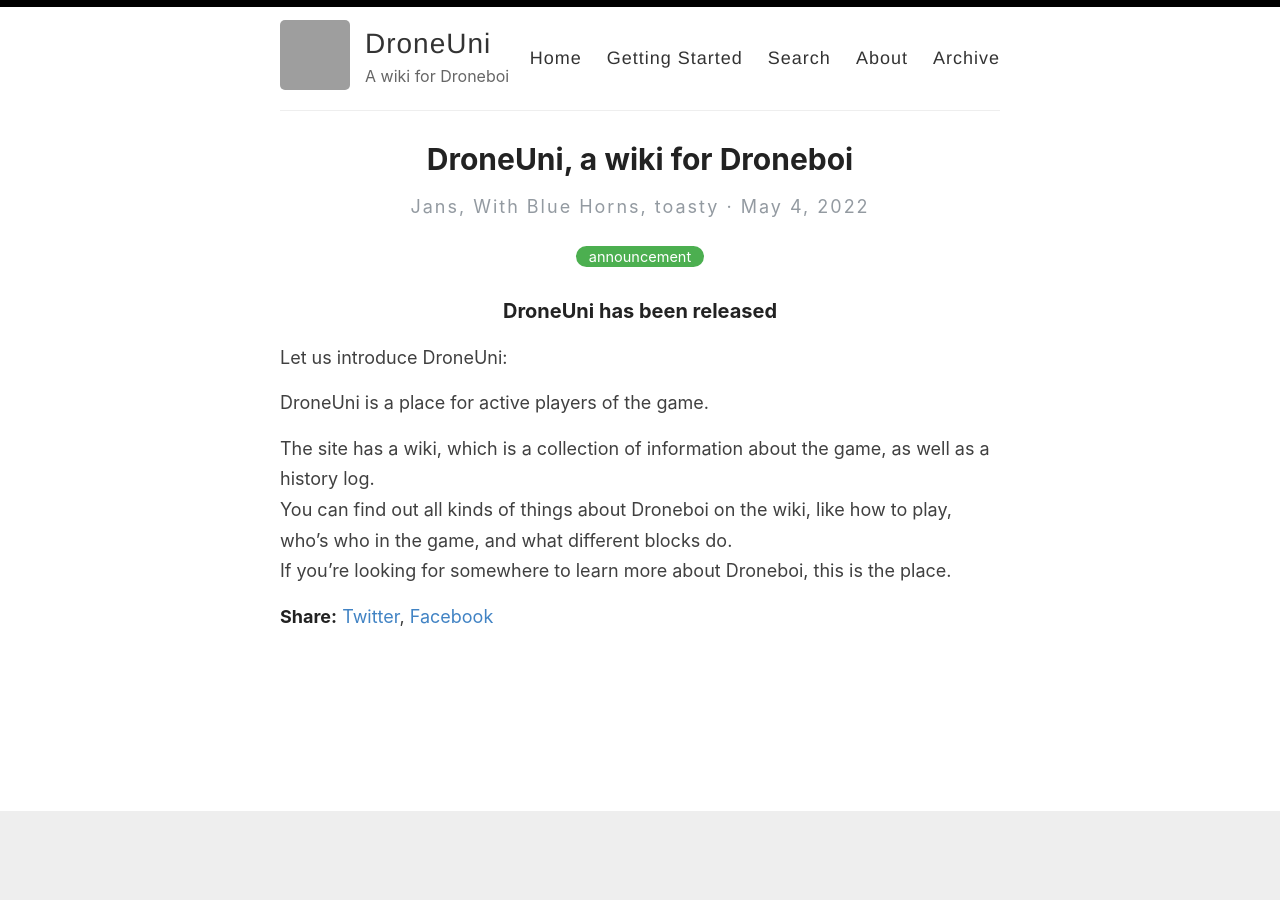
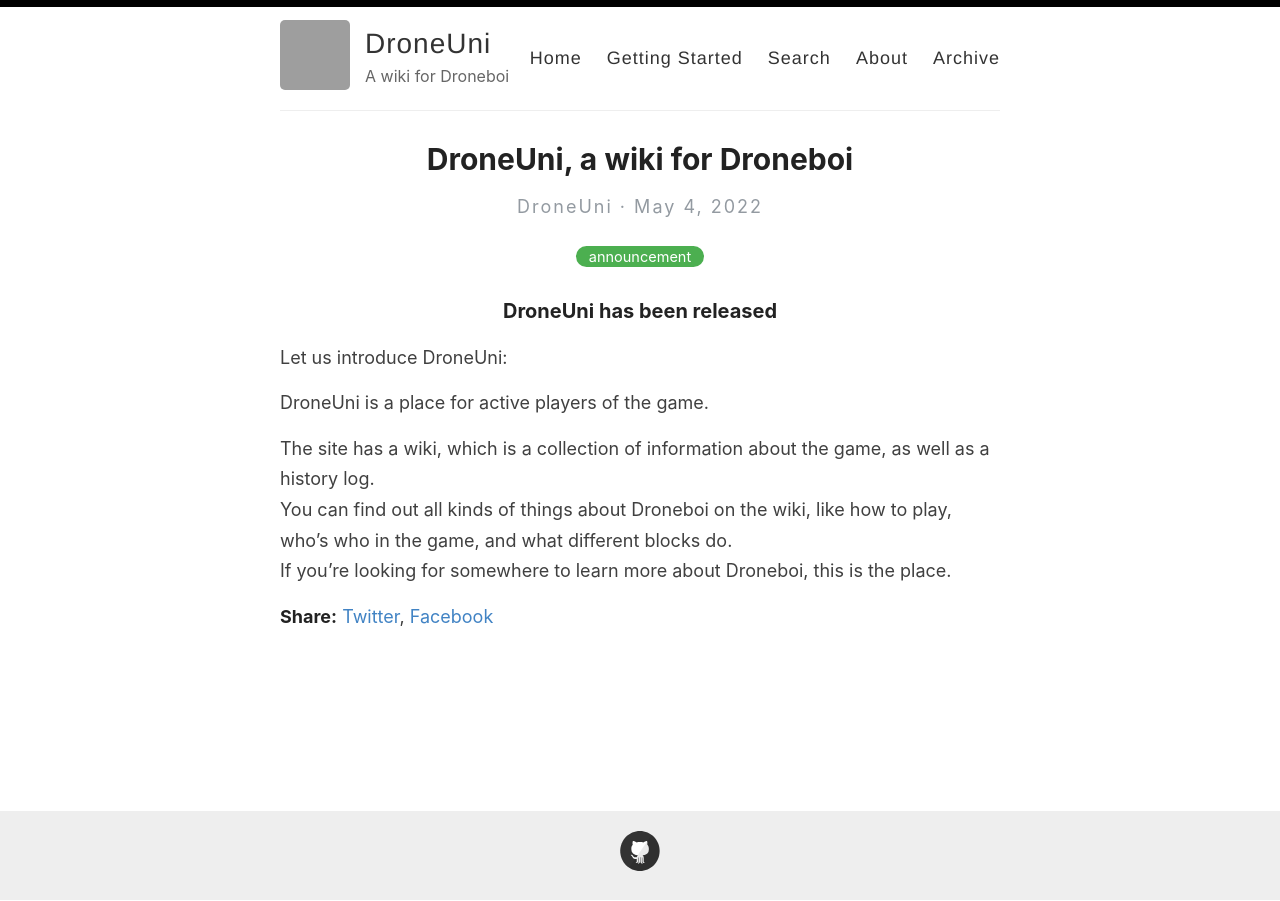
Before and after one commit to DroneUni/wiki, a Jekyll site: the page built from _posts/2022-5-4-Hello-World.md, in a window 1280 px wide. Built offline with Jekyll 4.4.1, drawn with Linux system fonts in a browser that asks for light colours; grey boxes are pictures that could not be loaded.

Commit message:
Update _config.yml

```diff
--- a/_config.yml
+++ b/_config.yml
@@ -6,7 +6,7 @@
 name: DroneUni
 
 # Name of the author
-author: Jans, With Blue Horns, toasty
+author: DroneUni
 
 # Short bio or description (displayed in the header)
 description: A wiki for Droneboi
@@ -24,7 +24,7 @@ footer-links:
   email:
   facebook:
   flickr:
-  github:
+  github: Dronecademy
   instagram:
   linkedin:
   pinterest:
```
